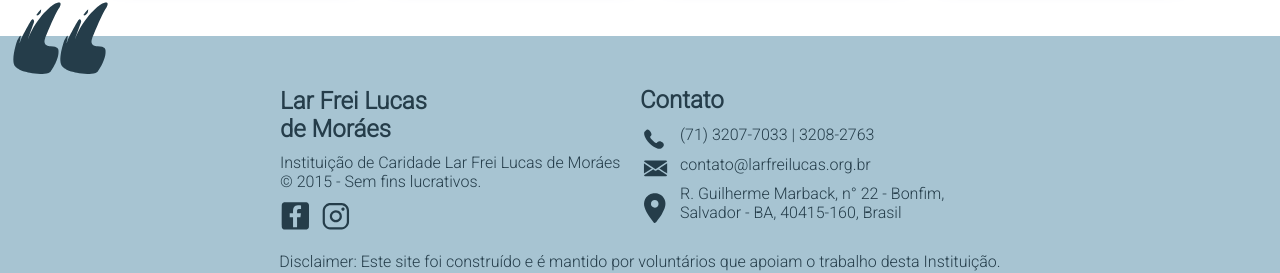
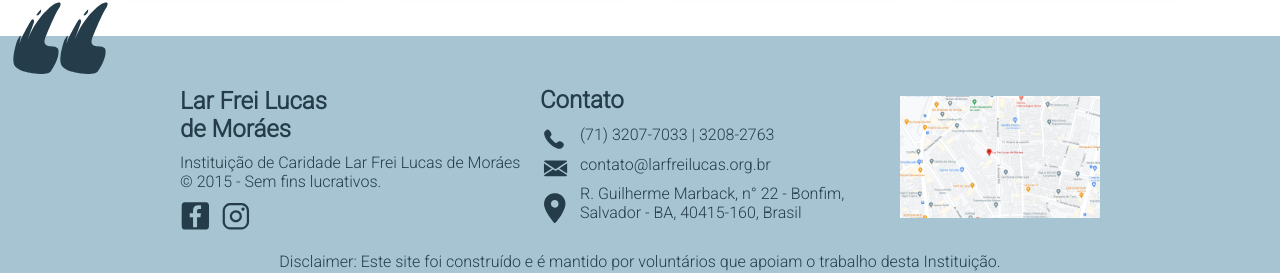
Before and after one commit to ygorth/larfreilucasdemoraes, a React (Vite) app: page / in a window 1280 px wide. Shown: the part 2183-2456 px from the top of the page. Built offline with nearby package versions, Linux system fonts and the light colour scheme.

Commit message:
add mapa

```diff
--- a/src/components/footer.jsx
+++ b/src/components/footer.jsx
@@ -3,6 +3,7 @@ import styled from 'styled-components';
 import '../styles/geral.css';
 import telefone from '../assets/telefone.svg';
 import email from '../assets/email.svg';
+import localmapa from '../assets/localmapa.png';
 import local from '../assets/local.svg';
 import aspas from '../assets/aspas.svg';
 import face from '../assets/face.svg';
@@ -39,6 +40,10 @@ place-items: center;
 div{
   max-width: 350px;
 
+}
+
+img{
+  width: 200px;
 }
 `
 
@@ -130,7 +135,7 @@ export const Footer = () => {
           target="_blank"   rel="noopener noreferrer"
         >
 
-
+          <img src={localmapa} alt="" />
         </a>
         {/* <Google/> */}
       </div>
```
Also changed, not shown: src/assets/Capturar.JPG (added), src/assets/localmapa.png (renamed from src/assets/mapa.PNG).
